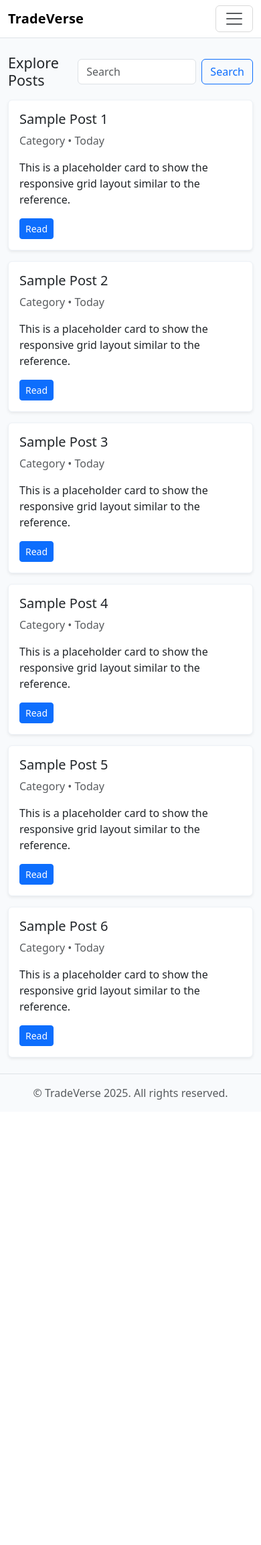
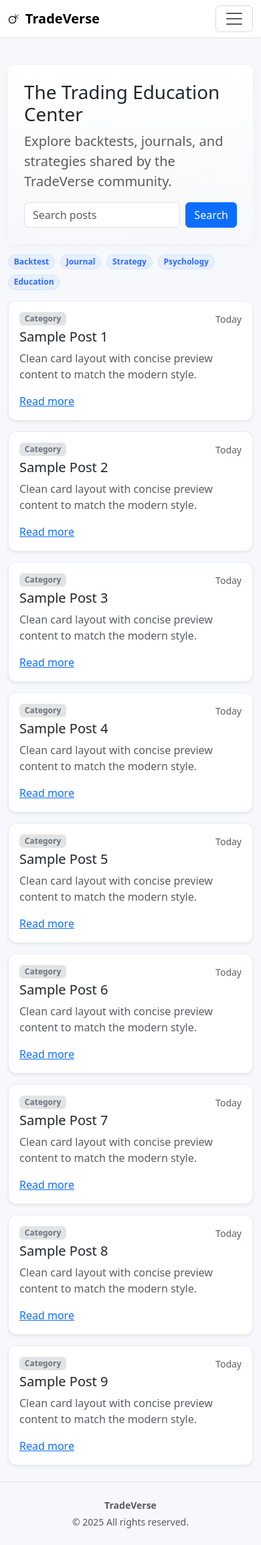
Before and after one commit to samusdtt/trade-verse, a Flask app: page / in a window 390 px wide. Shown: the whole page at 67% size. Before the commit the page ends 1642 px from the top, so only its background shows below. Run offline with Flask 3, Linux system fonts and the light colour scheme; the visitor is signed in with stand-in values (Sample User, id 1); parts of the project's set-up code (start-up, migrations or seed data) failed here and were passed over.

Commit message:
Refactor UI with modern design, improved typography, and responsive layout
Co-authored-by: msa11team <msa11team@gmail.com>

```diff
--- a/tradeverse/static/css/styles.css
+++ b/tradeverse/static/css/styles.css
@@ -1,3 +1,27 @@
-body { background-color: #f8fafc; }
-.navbar-brand { letter-spacing: 0.2px; }
-.card { border: 1px solid #eef2f7; }
+:root {
+	--tv-bg: #f6f8fb;
+	--tv-card: #ffffff;
+	--tv-border: #e8eef5;
+	--tv-primary: #2c6cff;
+	--tv-primary-soft: #e6efff;
+}
+
+body { background-color: var(--tv-bg); }
+
+.brand-logo { font-size: 1.1rem; }
+
+.btn-primary-soft {
+	background: var(--tv-primary-soft);
+	color: var(--tv-primary);
+	border: 1px solid #d5e4ff;
+}
+
+.bg-gradient-light { background: linear-gradient(180deg, #ffffff, #f6f8fb); }
+
+.card { border: 1px solid var(--tv-border); border-radius: 12px; }
+.card-hover { transition: transform .12s ease, box-shadow .12s ease; }
+.card-hover:hover { transform: translateY(-2px); box-shadow: 0 8px 24px rgba(0,0,0,.06); }
+
+.badge.bg-primary-soft { background: var(--tv-primary-soft); color: var(--tv-primary); border: 1px solid #d5e4ff; }
+
+.shadow-xs { box-shadow: 0 2px 12px rgba(0,0,0,.04); }
--- a/tradeverse/templates/base.html
+++ b/tradeverse/templates/base.html
@@ -8,18 +8,21 @@
 	<link href="{{ url_for('static', filename='css/styles.css') }}" rel="stylesheet">
 </head>
 <body>
-	<nav class="navbar navbar-expand-lg navbar-light bg-white border-bottom sticky-top">
+	<nav class="navbar navbar-expand-lg bg-white border-bottom py-2 sticky-top">
 		<div class="container">
-			<a class="navbar-brand fw-bold" href="{{ url_for('main.index') }}">TradeVerse</a>
-			<button class="navbar-toggler" type="button" data-bs-toggle="collapse" data-bs-target="#navbarsExample" aria-controls="navbarsExample" aria-expanded="false" aria-label="Toggle navigation">
+			<a class="navbar-brand d-flex align-items-center" href="{{ url_for('main.index') }}">
+				<span class="brand-logo me-2">🜚</span>
+				<span class="fw-semibold">TradeVerse</span>
+			</a>
+			<button class="navbar-toggler" type="button" data-bs-toggle="collapse" data-bs-target="#navbars" aria-controls="navbars" aria-expanded="false" aria-label="Toggle navigation">
 				<span class="navbar-toggler-icon"></span>
 			</button>
-			<div class="collapse navbar-collapse" id="navbarsExample">
-				<ul class="navbar-nav me-auto mb-2 mb-lg-0">
+			<div class="collapse navbar-collapse" id="navbars">
+				<ul class="navbar-nav me-auto">
 					<li class="nav-item"><a class="nav-link" href="{{ url_for('main.index') }}">Home</a></li>
 					<li class="nav-item dropdown">
 						<a class="nav-link dropdown-toggle" href="#" id="categoriesDropdown" role="button" data-bs-toggle="dropdown" aria-expanded="false">Categories</a>
-						<ul class="dropdown-menu" aria-labelledby="categoriesDropdown">
+						<ul class="dropdown-menu">
 							<li><a class="dropdown-item" href="#">Backtest</a></li>
 							<li><a class="dropdown-item" href="#">Journal</a></li>
 							<li><a class="dropdown-item" href="#">Strategy</a></li>
@@ -32,19 +35,19 @@
 				</ul>
 				<ul class="navbar-nav ms-auto">
 					{% if current_user.is_authenticated %}
-					<li class="nav-item"><a class="nav-link" href="#">New Post</a></li>
-					<li class="nav-item"><a class="nav-link" href="#">Profile</a></li>
-					<li class="nav-item"><a class="nav-link" href="{{ url_for('auth.logout') }}">Logout</a></li>
+					<li class="nav-item me-1"><a class="btn btn-sm btn-primary-soft" href="#">New Post</a></li>
+					<li class="nav-item me-1"><a class="btn btn-sm btn-outline-secondary" href="#">Profile</a></li>
+					<li class="nav-item"><a class="btn btn-sm btn-outline-danger" href="{{ url_for('auth.logout') }}">Logout</a></li>
 					{% else %}
-					<li class="nav-item"><a class="nav-link" href="{{ url_for('auth.login') }}">Login</a></li>
-					<li class="nav-item"><a class="nav-link" href="{{ url_for('auth.signup') }}">Signup</a></li>
+					<li class="nav-item me-1"><a class="btn btn-sm btn-outline-primary" href="{{ url_for('auth.login') }}">Login</a></li>
+					<li class="nav-item"><a class="btn btn-sm btn-primary" href="{{ url_for('auth.signup') }}">Signup</a></li>
 					{% endif %}
 				</ul>
 			</div>
 		</div>
 	</nav>
 
-	<main class="container py-4">
+	<main class="container-lg py-4">
 		{% with messages = get_flashed_messages(with_categories=true) %}
 			{% if messages %}
 				<div class="mb-3">
@@ -61,8 +64,11 @@
 		{% block content %}{% endblock %}
 	</main>
 
-	<footer class="border-top py-3 text-center text-muted">
-		<div class="container">© {{ config.APP_NAME }} {{ 2025 }}. All rights reserved.</div>
+	<footer class="border-top py-4 text-center text-muted small">
+		<div class="container">
+			<div class="mb-1 fw-semibold">TradeVerse</div>
+			<div>© {{ 2025 }} All rights reserved.</div>
+		</div>
 	</footer>
 
 	<script src="https://cdn.jsdelivr.net/npm/bootstrap@5.3.3/dist/js/bootstrap.bundle.min.js"></script>
--- a/tradeverse/templates/index.html
+++ b/tradeverse/templates/index.html
@@ -1,23 +1,44 @@
 {% extends 'base.html' %}
 {% block content %}
-<div class="d-flex align-items-center justify-content-between mb-3">
-	<h1 class="h4 m-0">Explore Posts</h1>
-	<form class="d-flex" method="get" action="#">
-		<input class="form-control me-2" type="search" placeholder="Search" aria-label="Search">
-		<button class="btn btn-outline-primary" type="submit">Search</button>
-	</form>
-</div>
-<div class="row row-cols-1 row-cols-sm-2 row-cols-lg-3 g-3">
-	{% for i in range(6) %}
-	<div class="col">
-		<div class="card h-100 shadow-sm">
-			<div class="card-body">
-				<h5 class="card-title">Sample Post {{ i + 1 }}</h5>
-				<p class="card-text text-muted">Category • Today</p>
-				<p class="card-text">This is a placeholder card to show the responsive grid layout similar to the reference.</p>
-				<a href="#" class="btn btn-sm btn-primary">Read</a>
+<section class="py-3 py-md-4">
+	<div class="p-4 p-md-5 rounded-3 bg-gradient-light shadow-xs">
+		<div class="row align-items-center g-3">
+			<div class="col-lg-8">
+				<h1 class="display-6 mb-2">The Trading Education Center</h1>
+				<p class="lead text-muted mb-0">Explore backtests, journals, and strategies shared by the TradeVerse community.</p>
+			</div>
+			<div class="col-lg-4">
+				<form class="d-flex" method="get" action="#">
+					<input class="form-control me-2" type="search" placeholder="Search posts" aria-label="Search">
+					<button class="btn btn-primary" type="submit">Search</button>
+				</form>
 			</div>
 		</div>
+	</div>
+</section>
+
+<div class="mb-3 d-flex flex-wrap gap-2">
+	<span class="badge rounded-pill bg-primary-soft">Backtest</span>
+	<span class="badge rounded-pill bg-primary-soft">Journal</span>
+	<span class="badge rounded-pill bg-primary-soft">Strategy</span>
+	<span class="badge rounded-pill bg-primary-soft">Psychology</span>
+	<span class="badge rounded-pill bg-primary-soft">Education</span>
+</div>
+
+<div class="row row-cols-1 row-cols-sm-2 row-cols-lg-3 g-3">
+	{% for i in range(9) %}
+	<div class="col">
+		<article class="card h-100 shadow-sm card-hover">
+			<div class="card-body">
+				<div class="d-flex justify-content-between align-items-center mb-1">
+					<span class="badge bg-secondary-subtle text-secondary">Category</span>
+					<small class="text-muted">Today</small>
+				</div>
+				<h2 class="h5 card-title">Sample Post {{ i + 1 }}</h2>
+				<p class="card-text text-muted">Clean card layout with concise preview content to match the modern style.</p>
+				<a href="#" class="stretched-link">Read more</a>
+			</div>
+		</article>
 	</div>
 	{% endfor %}
 </div>
```
